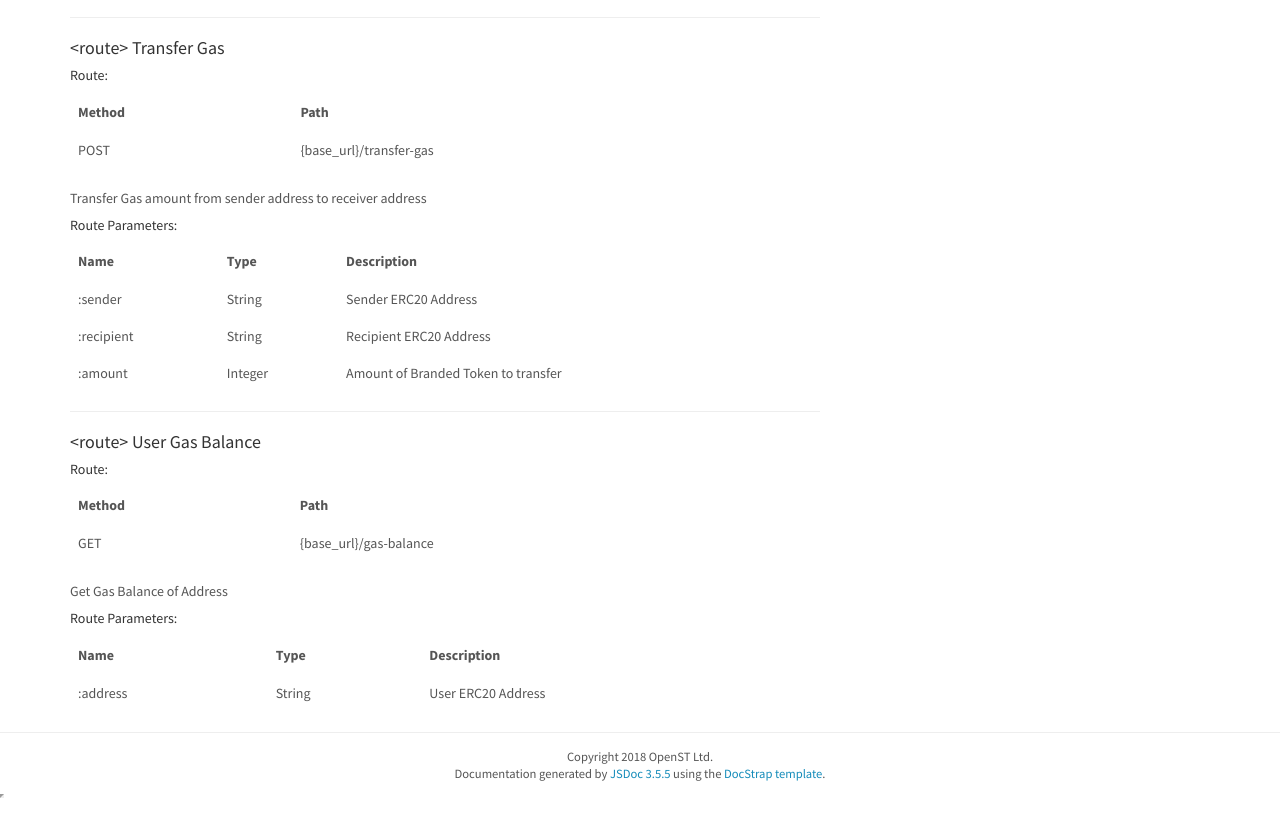
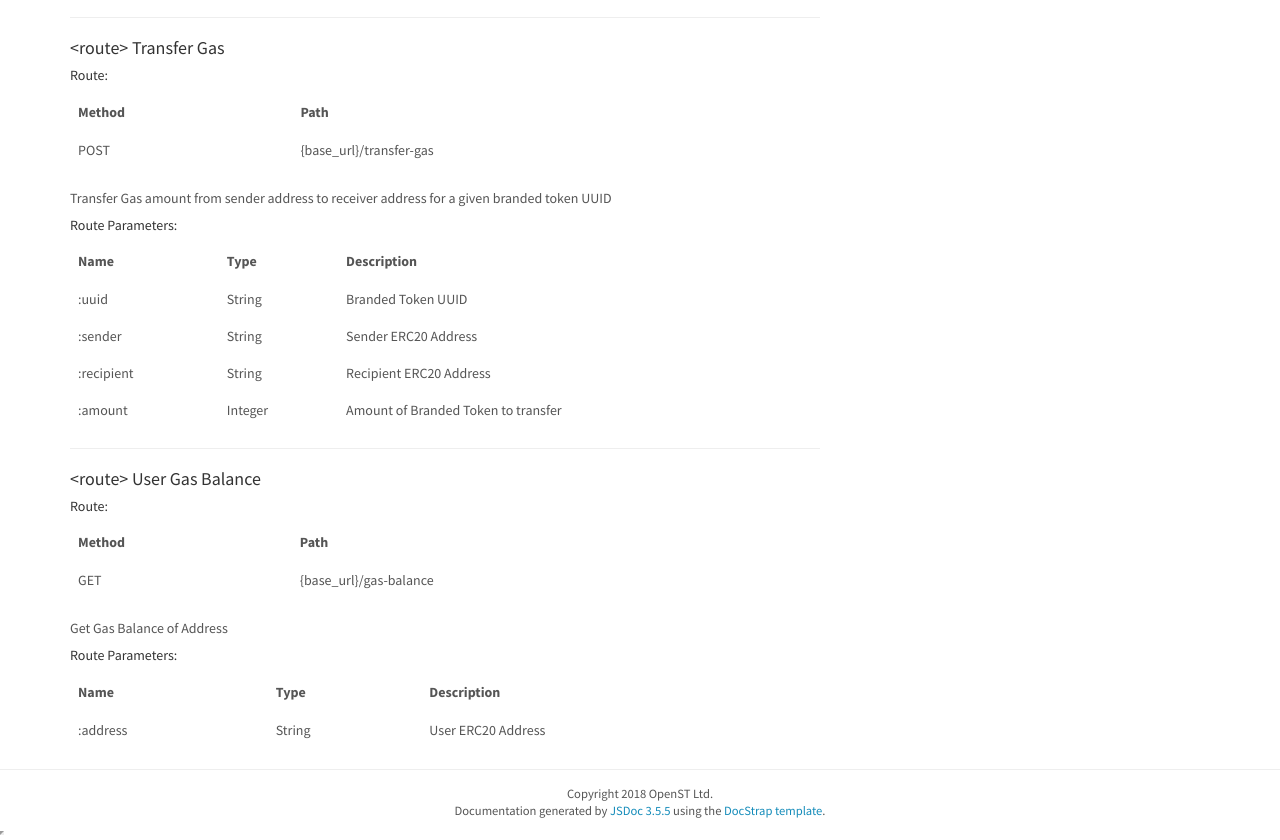
Before and after one commit to shinara181/openst-platform-apis, a website: page docs/module-routes_branded_token.html in a window 1280 px wide. Shown: the part 2188-3028 px from the top of the page. Before the commit the page ends 2991 px from the top, so only its background shows below. Drawn offline with Linux system fonts and the light colour scheme.

Commit message:
Generated new docs

```diff
--- a/docs/module-routes_branded_token.html
+++ b/docs/module-routes_branded_token.html
@@ -691,7 +691,7 @@ Base url for all routes given below is: <b>base_url = /bt/</b></div>
                             <td class="name last">{base_url}/transfer-gas</td>
                             </tr>
                             </table>
-                            Transfer Gas amount from sender address to receiver address
+                            Transfer Gas amount from sender address to receiver address for a given branded token UUID
                             <h5>Route Parameters:</h5>
           <table class="params">
             <thead>
@@ -704,6 +704,12 @@ Base url for all routes given below is: <b>base_url = /bt/</b></div>
               </tr>
             </thead>
             <tr>
+            <td class="name">:uuid</td>
+            <td class="type">String</td>
+
+
+            <td class="description last">Branded Token UUID</td>
+          </tr><tr>
             <td class="name">:sender</td>
             <td class="type">String</td>
 
```
Also changed, not shown: docs/module-services_branded_token_get_reserve_address-GetBTAddressKlass.html (+2 -1 lines), docs/quicksearch.html (+1 -1 lines).
